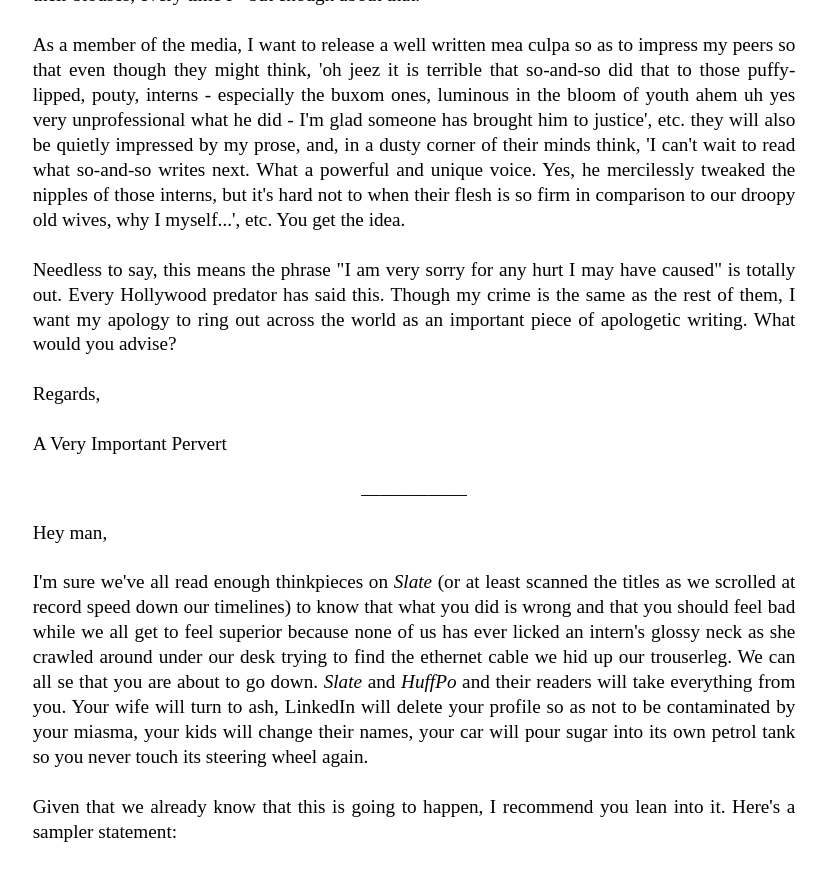
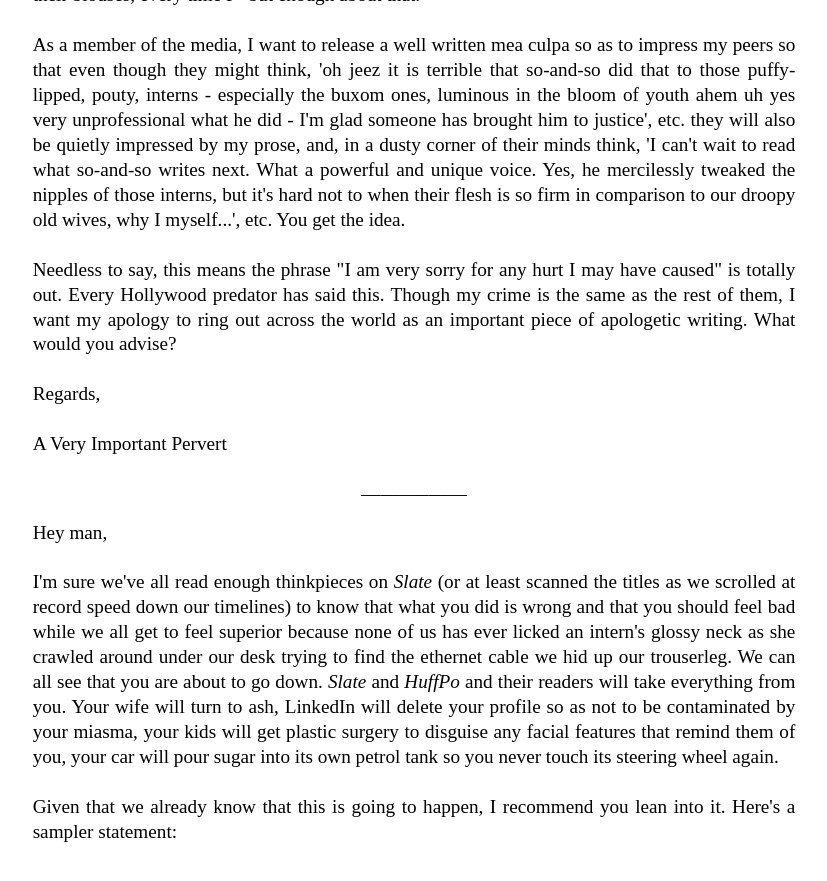
Before and after one commit to Pinelife/pinelife.github.io, a Jekyll site: the page Hellhole/Room11.html, which Jekyll copies as it is, in a window 1280 px wide and 900 px high, scrolled down 1518 px. Shown: the top 881 px of the window, without its empty margins (226-1053 px from the left). Built offline with Jekyll 4.4.1, drawn with Linux system fonts in a browser that asks for light colours.

Commit message:
Update Room11.html

```diff
--- a/Hellhole/Room11.html
+++ b/Hellhole/Room11.html
@@ -119,9 +119,10 @@ ___________
 	I'm sure we've all read enough thinkpieces on <i>Slate</i> (or at least scanned the titles as we scrolled at record speed down our
 	timelines) to know that what you did is wrong and that you should feel bad while we all get to feel superior because none of us has ever
 	licked an intern's glossy neck as she crawled around under our desk trying to find the ethernet cable we hid up our trouserleg.
-	We can all se that you are about to go down. <i>Slate</i> and <i>HuffPo</i> and their readers will take everything from you. Your wife
-	will turn to ash, LinkedIn will delete your profile so as not to be contaminated by your miasma, your kids will change their names,
-	your car will pour sugar into its own petrol tank so you never touch its steering wheel again.<br/>
+	We can all see that you are about to go down. <i>Slate</i> and <i>HuffPo</i> and their readers will take everything from you. Your wife
+	will turn to ash, LinkedIn will delete your profile so as not to be contaminated by your miasma, your kids will get plastic surgery to
+	disguise any facial features that remind them of you, your car will pour sugar into its own petrol tank so you never touch its
+	steering wheel again.<br/>
 	<br/>
 	Given that we already know that this is going to happen, I recommend you lean into it. Here's a sampler statement:<br/>
 	<br/>
```
